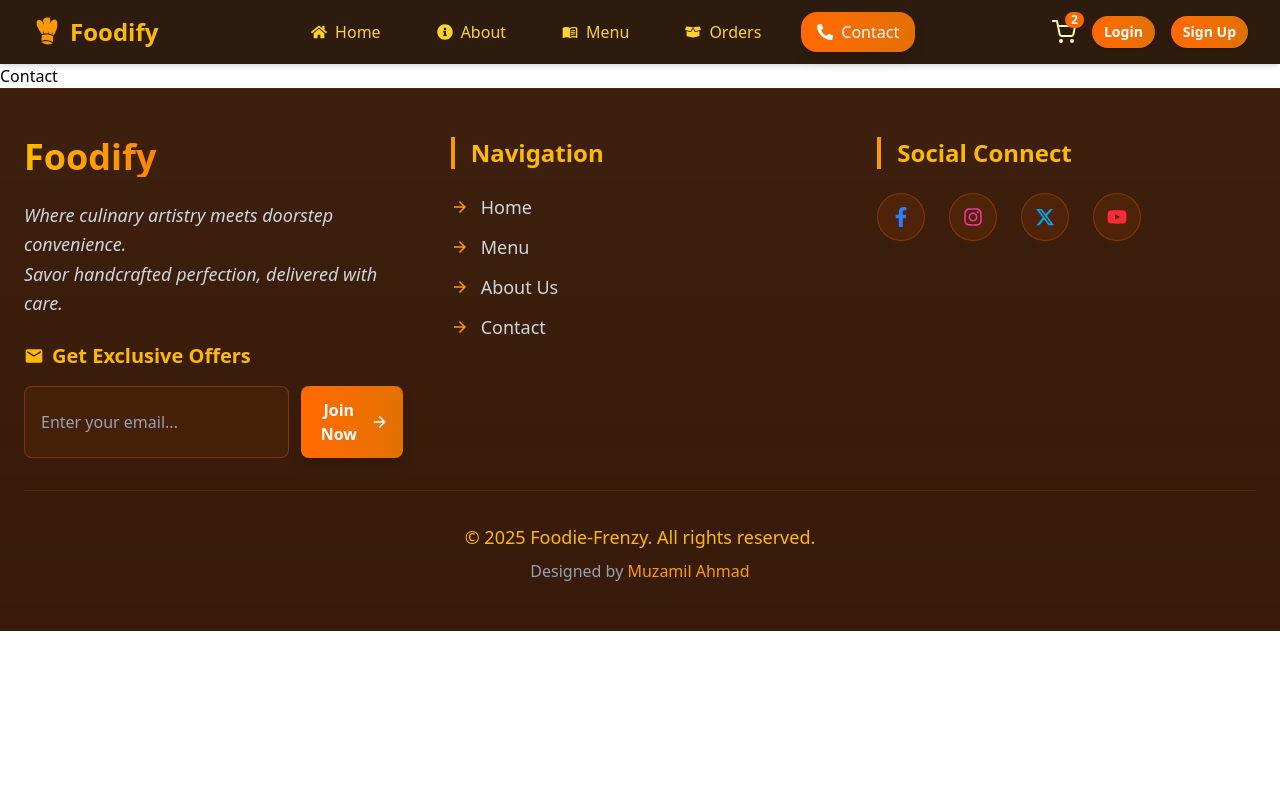
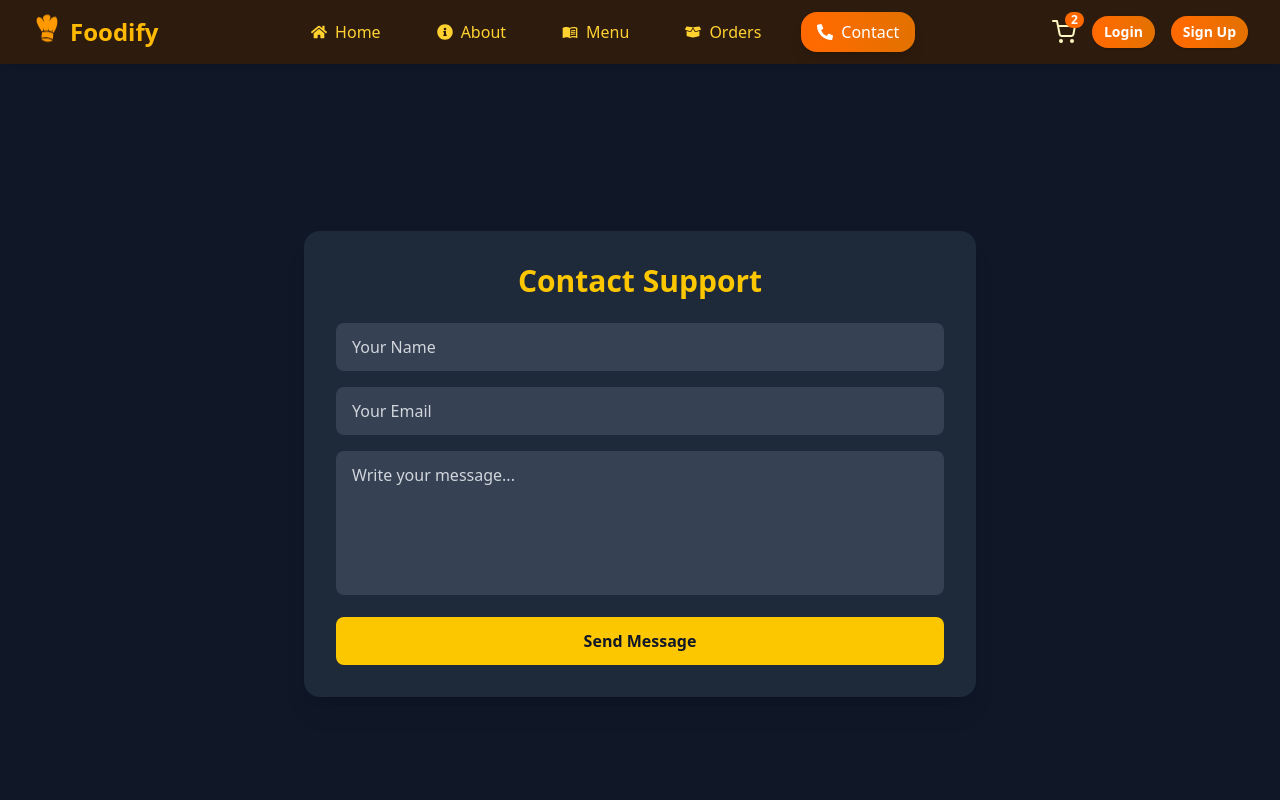
Before and after one commit to Muzamil-Ahmad-dev/Foodex-frontend, a React (Vite) app: page /contact in a window 1280 px wide. Shown: the top 800 px of the page. Built offline with nearby package versions, Linux system fonts and the light colour scheme.

Commit message:
Update the backend domain

```diff
--- a/src/features/auth/authSlice.js
+++ b/src/features/auth/authSlice.js
@@ -2,7 +2,7 @@
 import axios from "axios";
 
 const api = axios.create({
-  baseURL: "http://localhost:5000/api/auth",
+  baseURL: "https://foodex-backend--muzamilsakhi079.replit.app/api/auth",
   withCredentials: true, // cookies included
 });
 
--- a/src/features/contact/ContactForm.jsx
+++ b/src/features/contact/ContactForm.jsx
@@ -0,0 +1,150 @@
+ import { useState, useEffect } from "react";
+import axios from "axios";
+
+const ContactForm = () => {
+  const [name, setName] = useState("");
+  const [email, setEmail] = useState("");
+  const [message, setMessage] = useState("");
+  const [loading, setLoading] = useState(false);
+  const [ticket, setTicket] = useState(null);
+  const [error, setError] = useState("");
+
+  // Fetch latest ticket for this email
+  useEffect(() => {
+    if (!email) return;
+
+    const fetchTicket = async () => {
+      try {
+        const res = await axios.get(
+          `https://foodex-backend--muzamilsakhi079.replit.app/api/contact?email=${email}`,
+          { withCredentials: true }
+        );
+        if (res.data.data && res.data.data.length > 0) {
+          setTicket(res.data.data[res.data.data.length - 1]);
+        }
+      } catch (err) {
+        console.log(err);
+      }
+    };
+
+    fetchTicket();
+  }, [email]);
+
+  const submitHandler = async (e) => {
+    e.preventDefault();
+    setLoading(true);
+    setError("");
+
+    try {
+      const res = await axios.post(
+        "http://localhost:5000/api/contact",
+        { name, email, message },
+        { withCredentials: true }
+      );
+      setTicket(res.data.data);
+      setName("");
+      setMessage("");
+    } catch (err) {
+      setError(err.response?.data?.error || "Something went wrong");
+    } finally {
+      setLoading(false);
+    }
+  };
+
+  return (
+    <div className="min-h-screen bg-gray-900 flex items-center justify-center px-4 py-12">
+      <div className="w-full max-w-2xl space-y-8">
+        {/* Contact Form */}
+        <div className="bg-gray-800 rounded-2xl shadow-xl p-8">
+          <h2 className="text-3xl font-bold text-yellow-400 mb-6 text-center">
+            Contact Support
+          </h2>
+
+          {error && (
+            <p className="text-center text-red-500 mb-4">{error}</p>
+          )}
+
+          <form className="space-y-4" onSubmit={submitHandler}>
+            <input
+              type="text"
+              placeholder="Your Name"
+              value={name}
+              onChange={(e) => setName(e.target.value)}
+              className="w-full px-4 py-3 rounded-lg bg-gray-700 text-white placeholder-gray-300 focus:ring-2 focus:ring-yellow-400 outline-none"
+              required
+            />
+            <input
+              type="email"
+              placeholder="Your Email"
+              value={email}
+              onChange={(e) => setEmail(e.target.value)}
+              className="w-full px-4 py-3 rounded-lg bg-gray-700 text-white placeholder-gray-300 focus:ring-2 focus:ring-yellow-400 outline-none"
+              required
+            />
+            <textarea
+              placeholder="Write your message..."
+              value={message}
+              onChange={(e) => setMessage(e.target.value)}
+              className="w-full px-4 py-3 h-36 rounded-lg bg-gray-700 text-white placeholder-gray-300 focus:ring-2 focus:ring-yellow-400 outline-none resize-none"
+              required
+            />
+
+            <button
+              type="submit"
+              disabled={loading}
+              className="w-full bg-yellow-400 text-gray-900 font-semibold py-3 rounded-lg hover:bg-yellow-300 transition disabled:opacity-50"
+            >
+              {loading ? "Sending..." : "Send Message"}
+            </button>
+          </form>
+        </div>
+
+        {/* Ticket / Admin Response */}
+        {ticket && (
+          <div className="bg-gray-800 rounded-2xl shadow-xl p-6 space-y-4">
+            <div className="flex justify-between items-center mb-2">
+              <h3 className="text-xl font-bold text-yellow-400">
+                Support Ticket
+              </h3>
+              <span
+                className={`px-3 py-1 rounded-full text-sm font-medium ${
+                  ticket.status === "resolved"
+                    ? "bg-green-100 text-green-700"
+                    : "bg-yellow-100 text-yellow-700"
+                }`}
+              >
+                {ticket.status.toUpperCase()}
+              </span>
+            </div>
+
+            {/* User Message */}
+            <div className="bg-gray-700 p-4 rounded-lg border border-gray-600">
+              <p className="text-gray-300 text-sm mb-1 font-medium">
+                Your Message
+              </p>
+              <p className="text-white text-sm">{ticket.message}</p>
+            </div>
+
+            {/* Admin Response */}
+            {ticket.response ? (
+              <div className="bg-green-700/30 border border-green-600 rounded-lg p-4">
+                <p className="text-green-200 text-sm mb-1 font-medium">
+                  Admin Reply
+                </p>
+                <p className="text-green-50 text-sm">{ticket.response}</p>
+              </div>
+            ) : (
+              <div className="bg-yellow-700/20 border border-yellow-600 rounded-lg p-4">
+                <p className="text-yellow-200 text-sm">
+                  Waiting for admin response...
+                </p>
+              </div>
+            )}
+          </div>
+        )}
+      </div>
+    </div>
+  );
+};
+
+export default ContactForm;
--- a/src/pages/Contact/Contact.jsx
+++ b/src/pages/Contact/Contact.jsx
@@ -1,8 +1,10 @@
  import React from 'react'
-
- function Contact() {
+ import ContactForm from '../../features/contact/ContactForm'
+  function Contact() {
    return (
-     <div>Contact</div>
+     <div>
+      <ContactForm/>
+      </div>
    )
  }
 
```
Also changed, not shown: src/features/contact/SupportChat.jsx (deleted).
